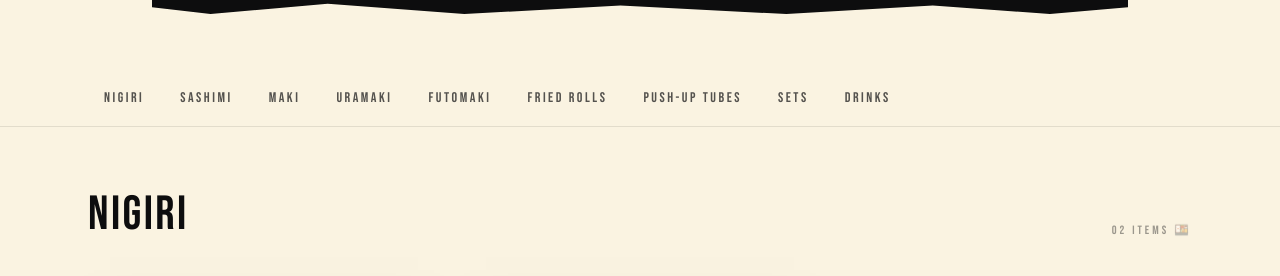
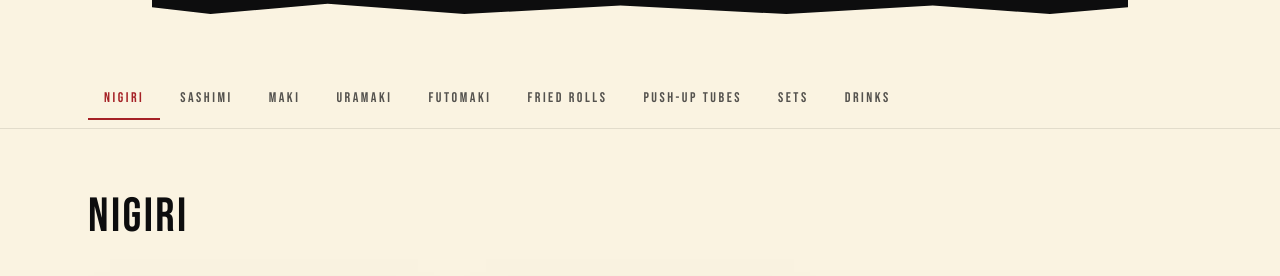
Before and after one commit to 1ArchAngeL1/Shogun-Sushi, a Next.js app: page /en in a window 1280 px wide. Shown: the part 452-728 px from the top of the page. Built offline with nearby package versions, Linux system fonts and the light colour scheme; grey boxes are pictures that could not be loaded.

Commit message:
minor changes

```diff
--- a/src/app/[lang]/page.tsx
+++ b/src/app/[lang]/page.tsx
@@ -3,6 +3,7 @@ import { SiteHeader } from "@/components/SiteHeader";
 import { SiteFooter } from "@/components/SiteFooter";
 import { SeigahaBand } from "@/components/SeigahaBand";
 import { FlipCard } from "@/components/FlipCard";
+import { CategoryNav } from "@/components/CategoryNav";
 import { categoryEmoji } from "@/components/ItemArt";
 import { categoryOrder, itemsByCategory } from "@/lib/menu";
 import { getDictionary, hasLocale, t } from "@/lib/i18n";
@@ -38,25 +39,12 @@ export default async function LandingPage(props: PageProps<"/[lang]">) {
       </section>
 
       {/* ─── Sticky category nav ──────────────────────── */}
-      <nav
-        aria-label="Menu categories"
-        className="sticky top-20 sm:top-24 z-30 bg-shogun-cream/95 backdrop-blur border-b border-shogun-black/10"
-      >
-        <div className="mx-auto max-w-6xl px-2 sm:px-6">
-          <ul className="flex gap-1 overflow-x-auto no-scrollbar py-2 -mx-2 sm:mx-0 px-2 sm:px-0">
-            {categoryOrder.map((c) => (
-              <li key={c}>
-                <a
-                  href={`#${c}`}
-                  className="block whitespace-nowrap px-4 py-2.5 font-display tracking-[0.18em] text-xs sm:text-sm text-shogun-black/70 hover:text-shogun-red transition"
-                >
-                  {dict.categories[c].label.toUpperCase()}
-                </a>
-              </li>
-            ))}
-          </ul>
-        </div>
-      </nav>
+      <CategoryNav
+        categories={categoryOrder.map((c) => ({
+          slug: c,
+          label: dict.categories[c].label,
+        }))}
+      />
 
       {/* ─── Menu — directly rendered with float-up ───── */}
       <div className="mx-auto max-w-6xl px-4 sm:px-6 py-12 md:py-16 space-y-20">
@@ -69,10 +57,6 @@ export default async function LandingPage(props: PageProps<"/[lang]">) {
                 <h2 className="font-display text-3xl sm:text-5xl tracking-wider">
                   {dict.categories[cat].label.toUpperCase()}
                 </h2>
-                <div className="hidden sm:block text-shogun-black/40 font-display tracking-[0.25em] text-xs">
-                  {String(items.length).padStart(2, "0")} {dict.menu.items}{" "}
-                  {categoryEmoji(cat)}
-                </div>
               </div>
 
               <div className="grid sm:grid-cols-2 lg:grid-cols-3 gap-5 sm:gap-6">
--- /dev/null
+++ b/src/components/CategoryNav.tsx
@@ -0,0 +1,90 @@
+"use client";
+
+import { useEffect, useRef, useState } from "react";
+
+type CategoryNavItem = {
+  slug: string;
+  label: string;
+};
+
+export function CategoryNav({ categories }: { categories: CategoryNavItem[] }) {
+  const [activeSlug, setActiveSlug] = useState<string>(categories[0]?.slug ?? "");
+  const listRef = useRef<HTMLUListElement | null>(null);
+  const lockUntilRef = useRef<number>(0);
+
+  useEffect(() => {
+    const visible = new Set<string>();
+    const order = categories.map((c) => c.slug);
+
+    const observer = new IntersectionObserver(
+      (entries) => {
+        for (const entry of entries) {
+          if (entry.isIntersecting) visible.add(entry.target.id);
+          else visible.delete(entry.target.id);
+        }
+        if (performance.now() < lockUntilRef.current) return;
+        const next = order.find((slug) => visible.has(slug));
+        if (next) setActiveSlug(next);
+      },
+      { rootMargin: "-180px 0px -60% 0px", threshold: 0 },
+    );
+
+    const elements = order
+      .map((slug) => document.getElementById(slug))
+      .filter((el): el is HTMLElement => el !== null);
+    elements.forEach((el) => observer.observe(el));
+
+    return () => observer.disconnect();
+  }, [categories]);
+
+  useEffect(() => {
+    const list = listRef.current;
+    if (!list) return;
+    const active = list.querySelector<HTMLElement>(`[data-slug="${activeSlug}"]`);
+    if (!active) return;
+    const listRect = list.getBoundingClientRect();
+    const activeRect = active.getBoundingClientRect();
+    const offset =
+      activeRect.left - listRect.left - listRect.width / 2 + activeRect.width / 2;
+    list.scrollBy({ left: offset, behavior: "smooth" });
+  }, [activeSlug]);
+
+  return (
+    <nav
+      aria-label="Menu categories"
+      className="sticky top-20 sm:top-24 z-30 bg-shogun-cream/95 backdrop-blur border-b border-shogun-black/10"
+    >
+      <div className="mx-auto max-w-6xl px-2 sm:px-6">
+        <ul
+          ref={listRef}
+          className="flex gap-1 overflow-x-auto no-scrollbar py-2 -mx-2 sm:mx-0 px-2 sm:px-0"
+        >
+          {categories.map((c) => {
+            const isActive = c.slug === activeSlug;
+            return (
+              <li key={c.slug}>
+                <a
+                  href={`#${c.slug}`}
+                  data-slug={c.slug}
+                  aria-current={isActive ? "true" : undefined}
+                  onClick={() => {
+                    lockUntilRef.current = performance.now() + 900;
+                    setActiveSlug(c.slug);
+                  }}
+                  className={
+                    "block whitespace-nowrap px-4 py-2.5 font-display tracking-[0.18em] text-xs sm:text-sm transition border-b-2 " +
+                    (isActive
+                      ? "text-shogun-red border-shogun-red"
+                      : "text-shogun-black/70 border-transparent hover:text-shogun-red")
+                  }
+                >
+                  {c.label.toUpperCase()}
+                </a>
+              </li>
+            );
+          })}
+        </ul>
+      </div>
+    </nav>
+  );
+}
--- a/src/lib/menuImages.ts
+++ b/src/lib/menuImages.ts
@@ -56,6 +56,8 @@ const filenameBySlug: Record<string, string> = {
   "signature-set": "საფირმო სეტი.png",
 
   // Drinks
+  water: "წყალი.jpeg",
+  nabeghlavi: "ნაბეღლავი.jpeg",
   "coca-cola-classic": "კოლა კლასიკი.png",
   "coca-cola-zero": "კოლა ზერო.png",
   sprite: "სპრაიტი.png",
```
Also changed, not shown: public/სუში გლოვოსთვის/ნაბეღლავი.jpeg (added), public/სუში გლოვოსთვის/წყალი.jpeg (added).
